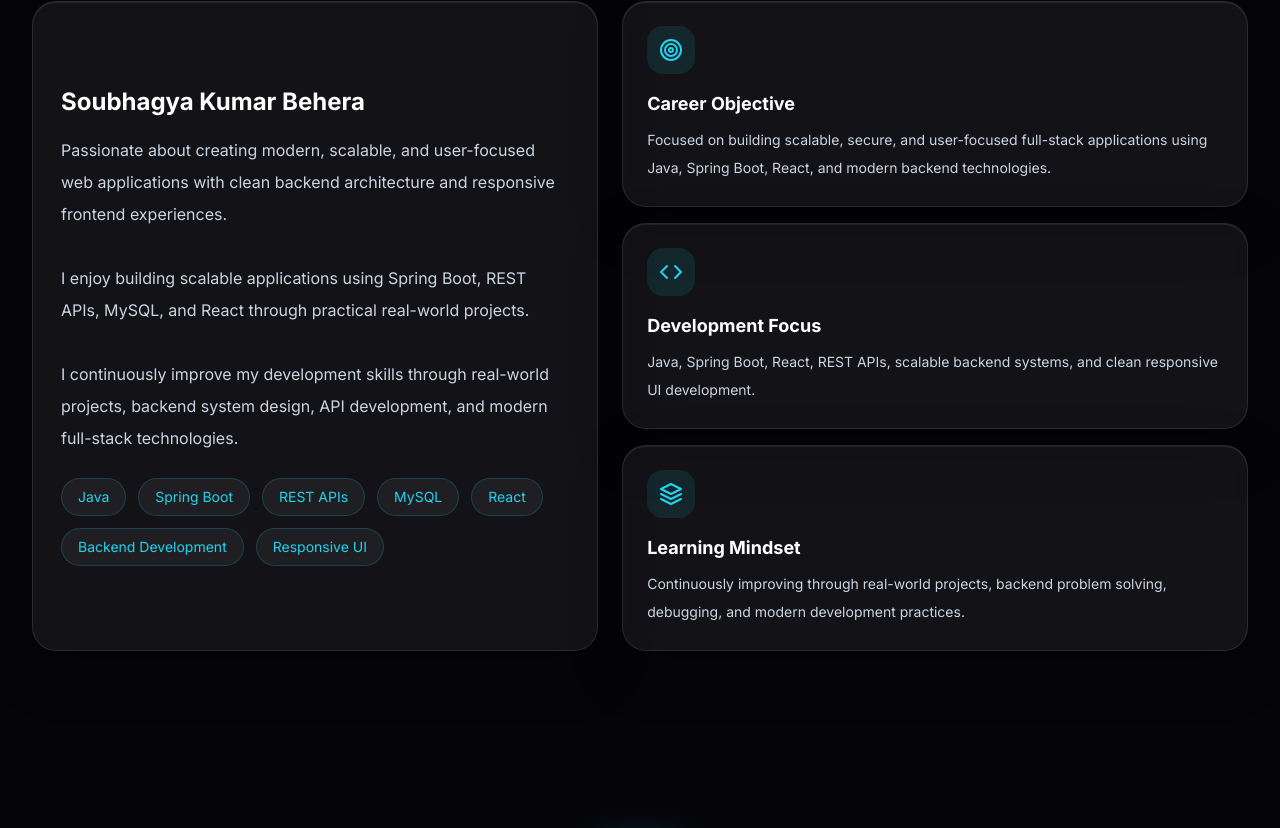
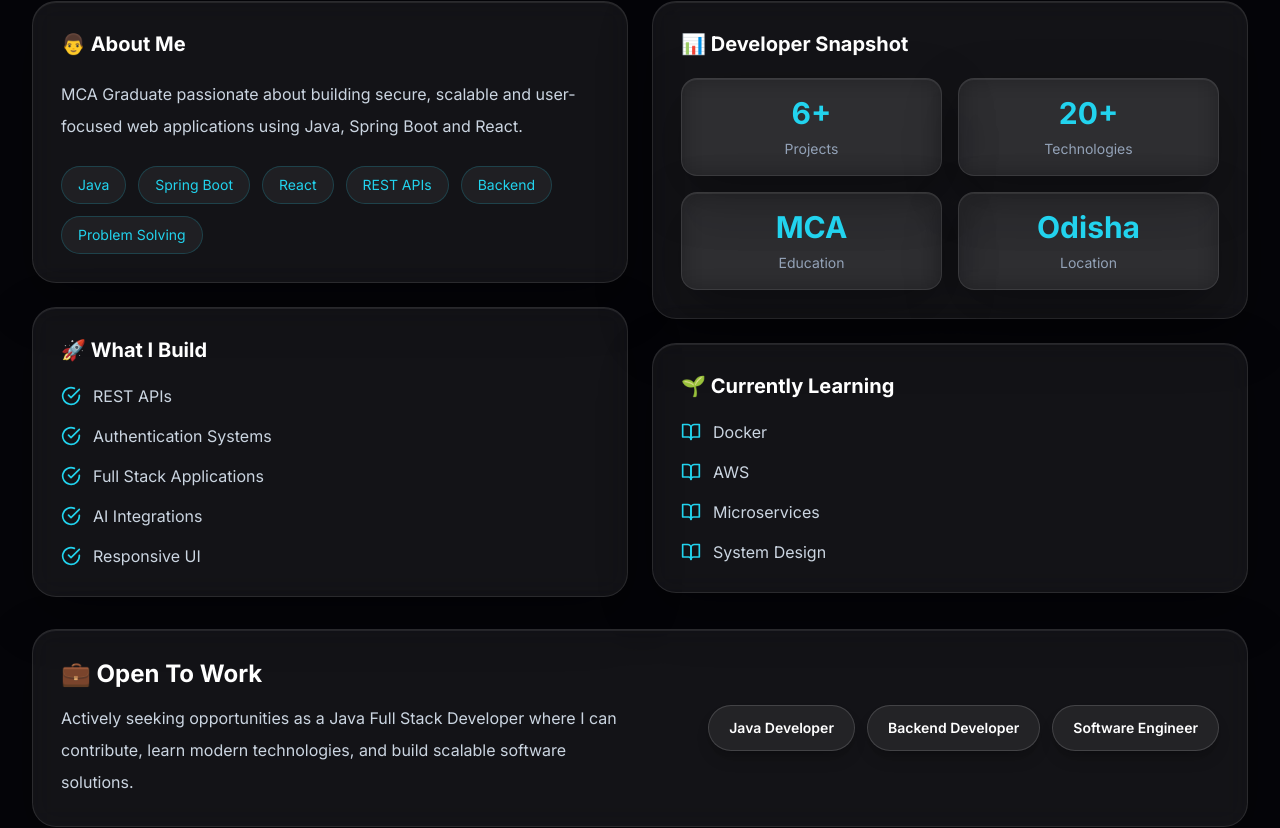
Before and after one commit to soubhagya-behera/Soubhagya-Portfolio, a React (Vite) app in the folder frontend/: page / in a window 1280 px wide. Shown: the part 1233-2061 px from the top of the page. Built offline with nearby package versions, Linux system fonts and the light colour scheme; no server answers.

Commit message:
Updated About Section

```diff
--- a/frontend/src/components/About.jsx
+++ b/frontend/src/components/About.jsx
@@ -1,98 +1,148 @@
 import { motion } from "framer-motion";
-import { FiCode, FiLayers, FiTarget } from "react-icons/fi";
-import SectionHeading from "./SectionHeading.jsx";
+import { FiCheckCircle, FiBookOpen } from "react-icons/fi";
 
-const cards = [
-  {
-    icon: FiTarget,
-    title: "Career Objective",
-    body: "Focused on building scalable, secure, and user-focused full-stack applications using Java, Spring Boot, React, and modern backend technologies.",
-  },
-  {
-    icon: FiCode,
-    title: "Development Focus",
-    body: "Java, Spring Boot, React, REST APIs, scalable backend systems, and clean responsive UI development.",
-  },
-  {
-    icon: FiLayers,
-    title: "Learning Mindset",
-    body: "Continuously improving through real-world projects, backend problem solving, debugging, and modern development practices.",
-  },
-];
+import SectionHeading from "./SectionHeading";
+import AboutCard from "./AboutCard";
+import StatCard from "./StatCard";
+
+import { aboutData } from "../data/portfolioData";
 
 function About() {
   return (
     <section id="about" className="section-shell !py-[4.5rem] lg:!py-[5.5rem]">
       <SectionHeading
         eyebrow="About"
-        title="Focused on building practical full-stack skills"
+        title="Building secure, scalable software with modern Java technologies."
       >
-        I am an MCA student at USBM with a strong interest in Java Full Stack
-        Development and modern web engineering.
+        Passionate about transforming ideas into production-ready applications
+        through clean architecture, scalable backend systems, and intuitive user
+        experiences.
       </SectionHeading>
 
-      <div className="grid items-stretch gap-6 lg:grid-cols-[0.95fr_1.05fr]">
+      <div className="grid gap-6 lg:grid-cols-2">
+        {/* LEFT COLUMN */}
+        <div className="space-y-6">
+          {/* About Me */}
           <motion.div
-          initial={{ opacity: 0, x: -28 }}
+            initial={{ opacity: 0, x: -30 }}
             whileInView={{ opacity: 1, x: 0 }}
-          viewport={{ once: true, amount: 0.35 }}
+            viewport={{ once: true }}
             transition={{ duration: 0.55 }}
-          className="premium-border glass-card flex h-full flex-col justify-center rounded-3xl p-6 sm:p-7"
           >
-          <h3 className="text-2xl font-bold">Soubhagya Kumar Behera</h3>
-          <p className="mt-4 text-base leading-8 text-slate-300">
-            Passionate about creating modern, scalable, and user-focused web applications with clean backend architecture and responsive frontend experiences.
-            <br />
-            <br />I enjoy building scalable applications using Spring Boot, REST APIs, MySQL, and React through practical real-world projects.
-            <br/>
-            <br/>I continuously improve my development skills through real-world projects, backend system design, API development, and modern full-stack technologies.
+            <AboutCard title="👨 About Me">
+              <p className="leading-8 text-slate-300">
+                MCA Graduate passionate about building secure, scalable and
+                user-focused web applications using Java, Spring Boot and React.
               </p>
 
               <div className="mt-6 flex flex-wrap gap-3">
                 {[
                   "Java",
                   "Spring Boot",
+                  "React",
                   "REST APIs",
-              "MySQL",
-              "React",
-              "Backend Development",
-              "Responsive UI",
-            ].map((item) => (
+                  "Backend",
+                  "Problem Solving",
+                ].map((skill) => (
                   <span
-                key={item}
+                    key={skill}
                     className="rounded-full border border-cyanGlow/20 bg-white/5 px-4 py-2 text-sm text-cyanGlow"
                   >
-                {item}
+                    {skill}
                   </span>
                 ))}
               </div>
+            </AboutCard>
           </motion.div>
 
-        <div className="grid gap-4 sm:grid-cols-3 lg:grid-cols-1">
-          {cards.map((card, index) => {
-            const Icon = card.icon;
-            return (
-              <motion.article
-                key={card.title}
-                initial={{ opacity: 0, y: 24 }}
+          {/* What I Build */}
+          <motion.div
+            initial={{ opacity: 0, y: 30 }}
             whileInView={{ opacity: 1, y: 0 }}
-                viewport={{ once: true, amount: 0.35 }}
-                transition={{ duration: 0.5, delay: index * 0.08 }}
-                whileHover={{ y: -6 }}
-                className="glass-card group flex h-full flex-col rounded-3xl p-5 transition duration-300 hover:border-cyanGlow/40 hover:shadow-cyan sm:p-6 lg:min-h-[9.5rem]"
+            viewport={{ once: true }}
+            transition={{ duration: 0.55 }}
           >
-                <span className="grid h-12 w-12 place-items-center rounded-2xl bg-cyanGlow/10 text-cyanGlow transition group-hover:shadow-cyan">
-                  <Icon className="text-2xl" />
-                </span>
-                <h4 className="mt-4 text-lg font-bold">{card.title}</h4>
-                <p className="mt-2 text-sm leading-7 text-slate-300">
-                  {card.body}
-                </p>
-              </motion.article>
-            );
-          })}
+            <AboutCard title="🚀 What I Build">
+              <div className="space-y-4">
+                {aboutData.builds.map((item) => (
+                  <div key={item} className="flex items-center gap-3">
+                    <FiCheckCircle className="text-cyanGlow text-xl" />
+                    <span className="text-slate-300">{item}</span>
+                  </div>
+                ))}
+              </div>
+            </AboutCard>
+          </motion.div>
+        </div>
+
+        {/* RIGHT COLUMN */}
+        <div className="space-y-6">
+          {/* Developer Snapshot */}
+          <motion.div
+            initial={{ opacity: 0, x: 30 }}
+            whileInView={{ opacity: 1, x: 0 }}
+            viewport={{ once: true }}
+            transition={{ duration: 0.55 }}
+          >
+            <AboutCard title="📊 Developer Snapshot">
+              <div className="grid grid-cols-2 gap-4">
+                {aboutData.stats.map((item) => (
+                  <StatCard
+                    key={item.title}
+                    title={item.title}
+                    value={item.value}
+                  />
+                ))}
+              </div>
+            </AboutCard>
+          </motion.div>
+
+          {/* Learning */}
+          <motion.div
+            initial={{ opacity: 0, y: 30 }}
+            whileInView={{ opacity: 1, y: 0 }}
+            viewport={{ once: true }}
+            transition={{ duration: 0.55 }}
+          >
+            <AboutCard title="🌱 Currently Learning">
+              <div className="space-y-4">
+                {aboutData.learning.map((item) => (
+                  <div key={item} className="flex items-center gap-3">
+                    <FiBookOpen className="text-cyanGlow text-xl" />
+                    <span className="text-slate-300">{item}</span>
+                  </div>
+                ))}
+              </div>
+            </AboutCard>
+          </motion.div>
         </div>
       </div>
+
+      {/* Bottom Banner */}
+      <motion.div
+        initial={{ opacity: 0, y: 35 }}
+        whileInView={{ opacity: 1, y: 0 }}
+        viewport={{ once: true }}
+        transition={{ duration: 0.55 }}
+        className="mt-8"
+      >
+        <div className="glass-card premium-border flex flex-col gap-6 rounded-3xl p-7 lg:flex-row lg:items-center lg:justify-between">
+          <div>
+            <h3 className="text-2xl font-bold">💼 Open To Work</h3>
+            <p className="mt-3 max-w-xl leading-8 text-slate-300">
+              Actively seeking opportunities as a Java Full Stack Developer where
+              I can contribute, learn modern technologies, and build scalable
+              software solutions.
+            </p>
+          </div>
+
+          <div className="flex flex-wrap gap-3">
+            <span className="ghost-button">Java Developer</span>
+            <span className="ghost-button">Backend Developer</span>
+            <span className="ghost-button">Software Engineer</span>
+          </div>
+        </div>
+      </motion.div>
     </section>
   );
 }
--- /dev/null
+++ b/frontend/src/components/AboutCard.jsx
@@ -0,0 +1,13 @@
+function AboutCard({ title, children }) {
+  return (
+    <div className="glass-card rounded-3xl p-5 sm:p-7 transition duration-300 hover:-translate-y-1 hover:border-cyanGlow/40">
+      <h3 className="mb-5 text-xl font-bold">
+        {title}
+      </h3>
+
+      {children}
+    </div>
+  );
+}
+
+export default AboutCard;
--- /dev/null
+++ b/frontend/src/components/StatCard.jsx
@@ -0,0 +1,15 @@
+function StatCard({ title, value }) {
+  return (
+    <div className="glass-card rounded-2xl py-4 px-4 text-center transition duration-300 hover:-translate-y-1 hover:border-cyanGlow/40">
+      <h3 className="text-3xl font-bold text-cyanGlow">
+        {value}
+      </h3>
+
+      <p className="mt-2 text-sm text-slate-400">
+        {title}
+      </p>
+    </div>
+  );
+}
+
+export default StatCard;
--- a/frontend/src/data/portfolioData.js
+++ b/frontend/src/data/portfolioData.js
@@ -361,3 +361,42 @@ export const projects = [
     demo: 'https://your-demo-url.vercel.app',
   },
 ];
+
+export const aboutData = {
+  intro:
+    "MCA Graduate passionate about building secure, scalable, and user-focused web applications using Java, Spring Boot, and React. I enjoy solving real-world problems through clean architecture and modern backend engineering.",
+
+  stats: [
+    {
+      title: "Projects",
+      value: "6+",
+    },
+    {
+      title: "Technologies",
+      value: "20+",
+    },
+    {
+      title: "Education",
+      value: "MCA",
+    },
+    {
+      title: "Location",
+      value: "Odisha",
+    },
+  ],
+
+  builds: [
+    "REST APIs",
+    "Authentication Systems",
+    "Full Stack Applications",
+    "AI Integrations",
+    "Responsive UI",
+  ],
+
+  learning: [
+    "Docker",
+    "AWS",
+    "Microservices",
+    "System Design",
+  ],
+};
```
Lines whose indentation alone changed are shown as unchanged.
